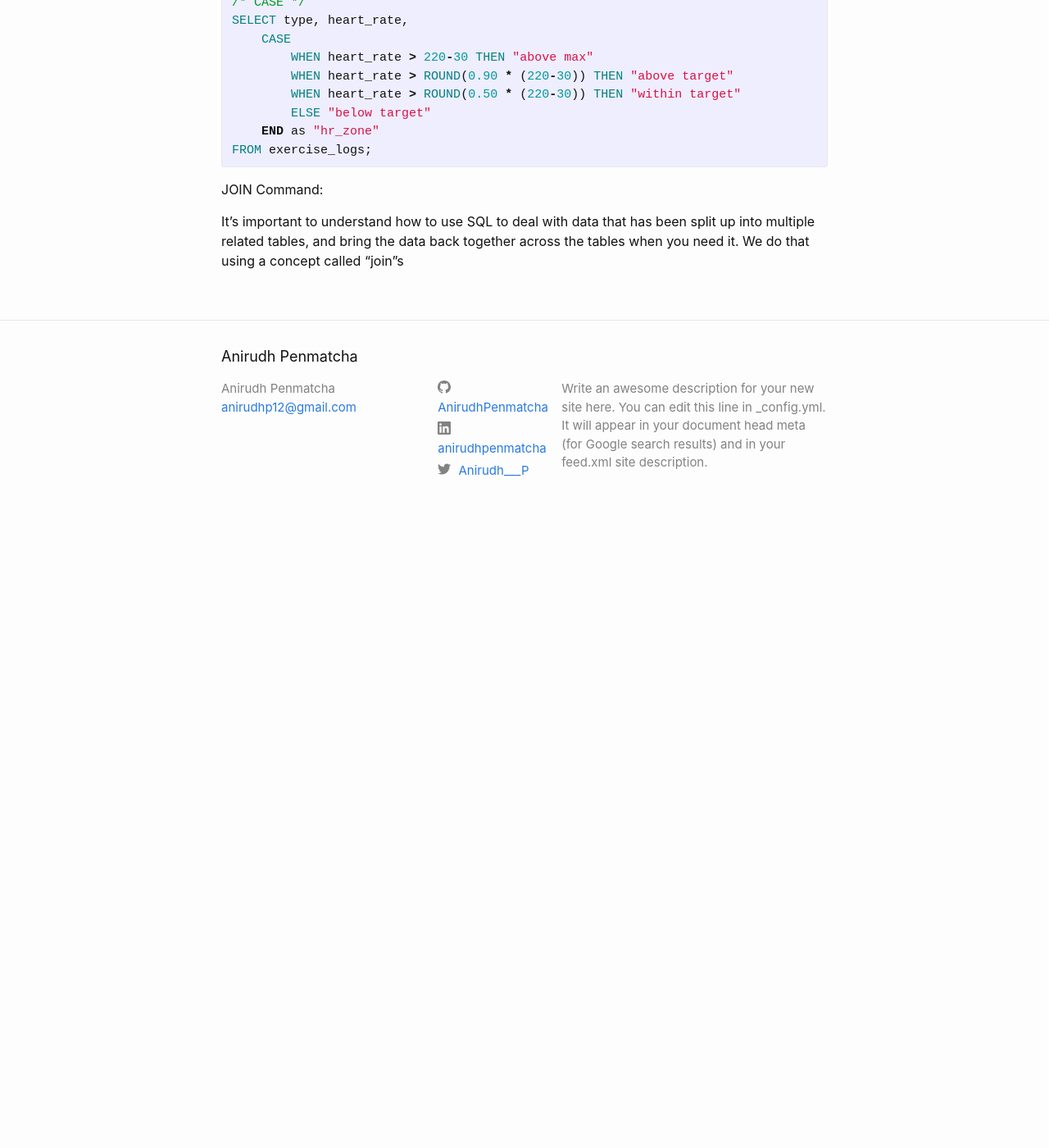
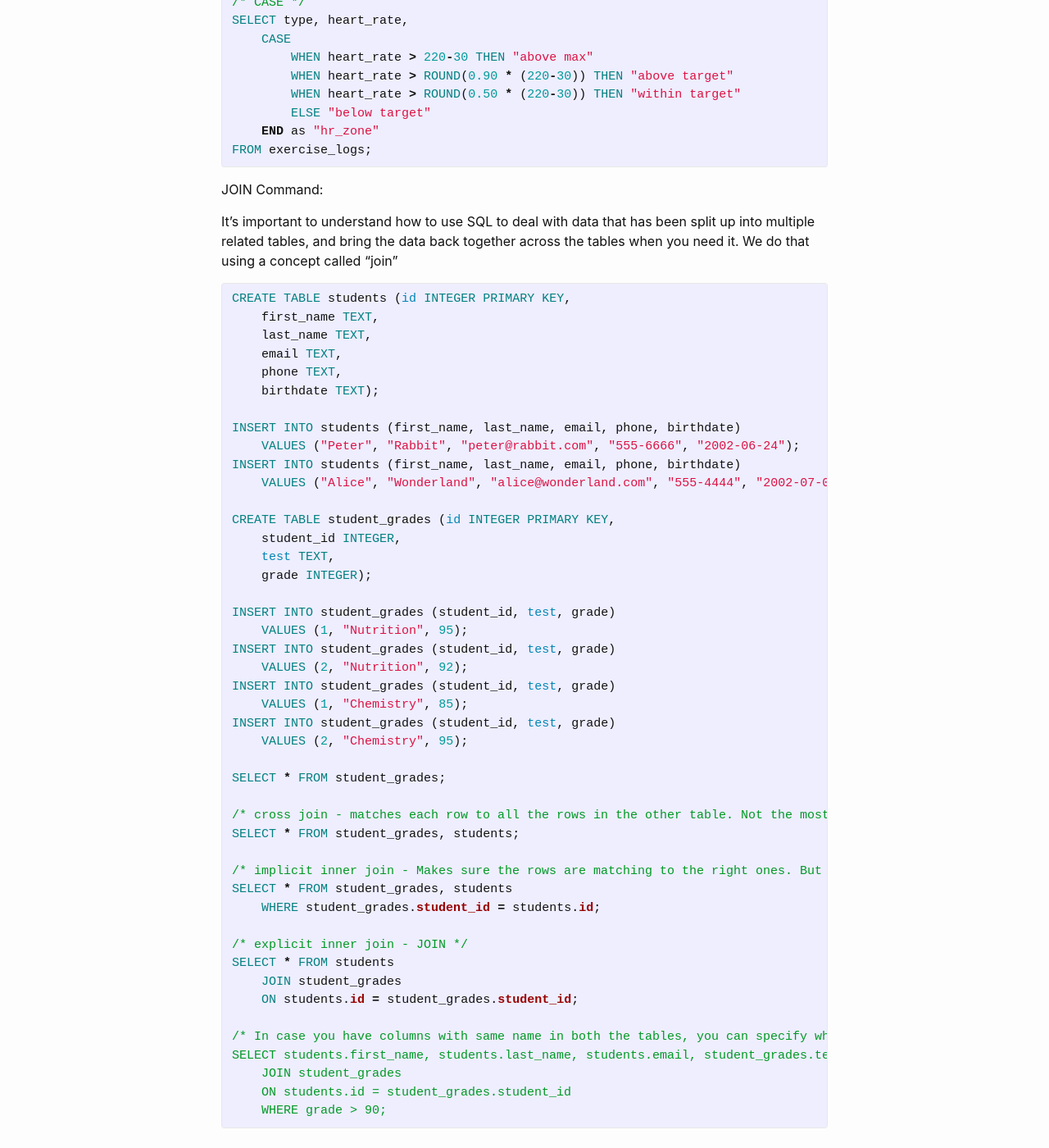
Before and after one commit to AnirudhPenmatcha/notes, a Jekyll site: the page built from _posts/2023-02-23-SQL-Notes.md, in a window 1280 px wide and 1400 px high, scrolled down 3063 px. Shown: the whole window at 82% size. Built offline with Jekyll 4.4.1, drawn with Linux system fonts in a browser that asks for light colours; our own code applies the rules of GitHub Pages for plain Markdown files; before the commit the page ends 3709 px from its top, so only the background shows below that.

Commit message:
JOIN SQL

```diff
--- a/_posts/2023-02-23-SQL-Notes.md
+++ b/_posts/2023-02-23-SQL-Notes.md
@@ -136,4 +136,53 @@ FROM exercise_logs;
 
 JOIN Command:
 
-It's important to understand how to use SQL to deal with data that has been split up into multiple related tables, and bring the data back together across the tables when you need it. We do that using a concept called "join"s
+It's important to understand how to use SQL to deal with data that has been split up into multiple related tables, and bring the data back together across the tables when you need it. We do that using a concept called "join"
+
+{% highlight ruby %}
+CREATE TABLE students (id INTEGER PRIMARY KEY,
+    first_name TEXT,
+    last_name TEXT,
+    email TEXT,
+    phone TEXT,
+    birthdate TEXT);
+
+INSERT INTO students (first_name, last_name, email, phone, birthdate)
+    VALUES ("Peter", "Rabbit", "peter@rabbit.com", "555-6666", "2002-06-24");
+INSERT INTO students (first_name, last_name, email, phone, birthdate)
+    VALUES ("Alice", "Wonderland", "alice@wonderland.com", "555-4444", "2002-07-04");
+
+CREATE TABLE student_grades (id INTEGER PRIMARY KEY,
+    student_id INTEGER,
+    test TEXT,
+    grade INTEGER);
+
+INSERT INTO student_grades (student_id, test, grade)
+    VALUES (1, "Nutrition", 95);
+INSERT INTO student_grades (student_id, test, grade)
+    VALUES (2, "Nutrition", 92);
+INSERT INTO student_grades (student_id, test, grade)
+    VALUES (1, "Chemistry", 85);
+INSERT INTO student_grades (student_id, test, grade)
+    VALUES (2, "Chemistry", 95);
+
+SELECT * FROM student_grades;
+
+/* cross join - matches each row to all the rows in the other table. Not the most useful*/
+SELECT * FROM student_grades, students;
+
+/* implicit inner join - Makes sure the rows are matching to the right ones. But this is one is not the best practice*/
+SELECT * FROM student_grades, students
+    WHERE student_grades.student_id = students.id;
+
+/* explicit inner join - JOIN */
+SELECT * FROM students
+    JOIN student_grades
+    ON students.id = student_grades.student_id;
+
+/* In case you have columns with same name in both the tables, you can specify which you exactly want
+SELECT students.first_name, students.last_name, students.email, student_grades.test, student_grades.grade FROM students
+    JOIN student_grades
+    ON students.id = student_grades.student_id
+    WHERE grade > 90;
+
+{% endhighlight %}
```
